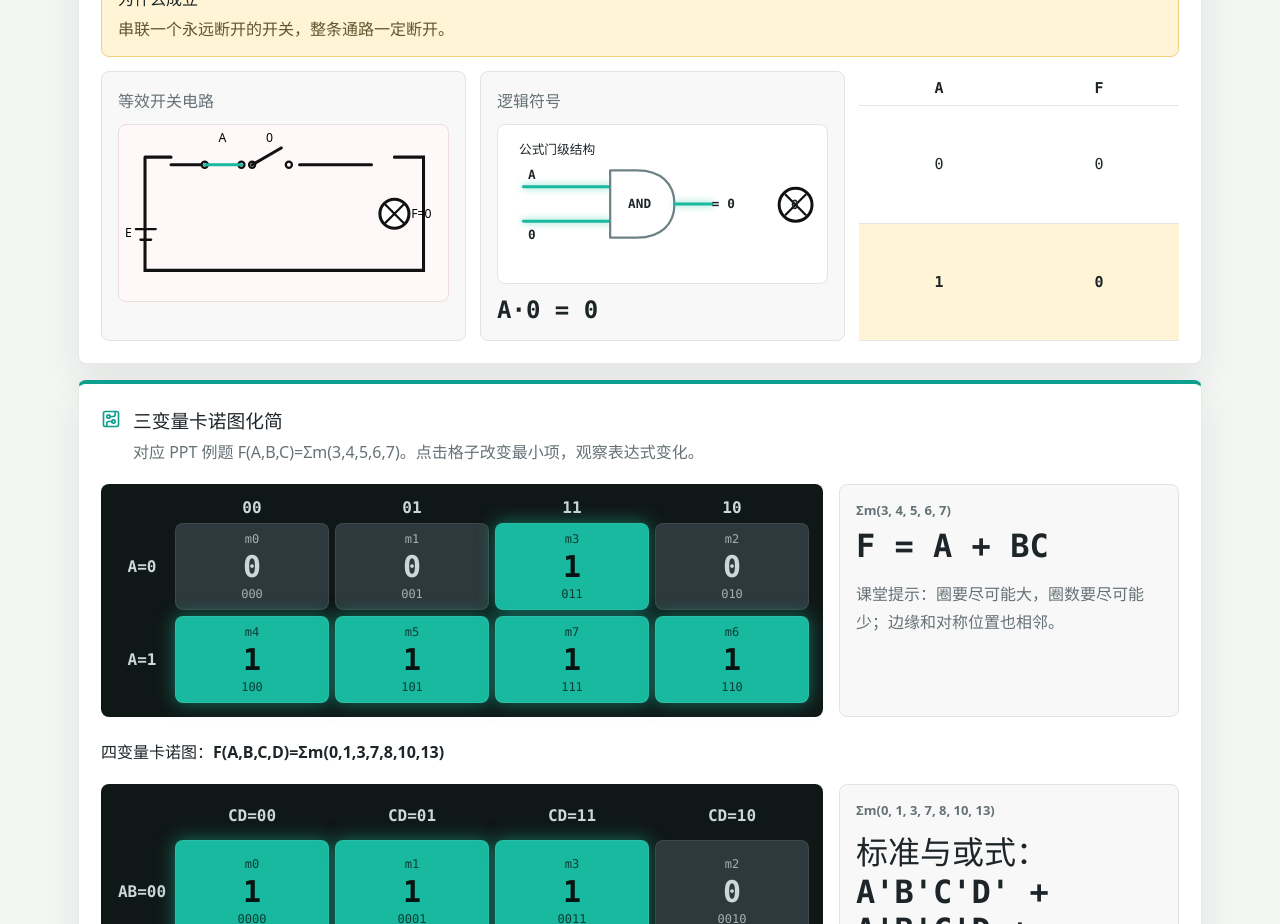
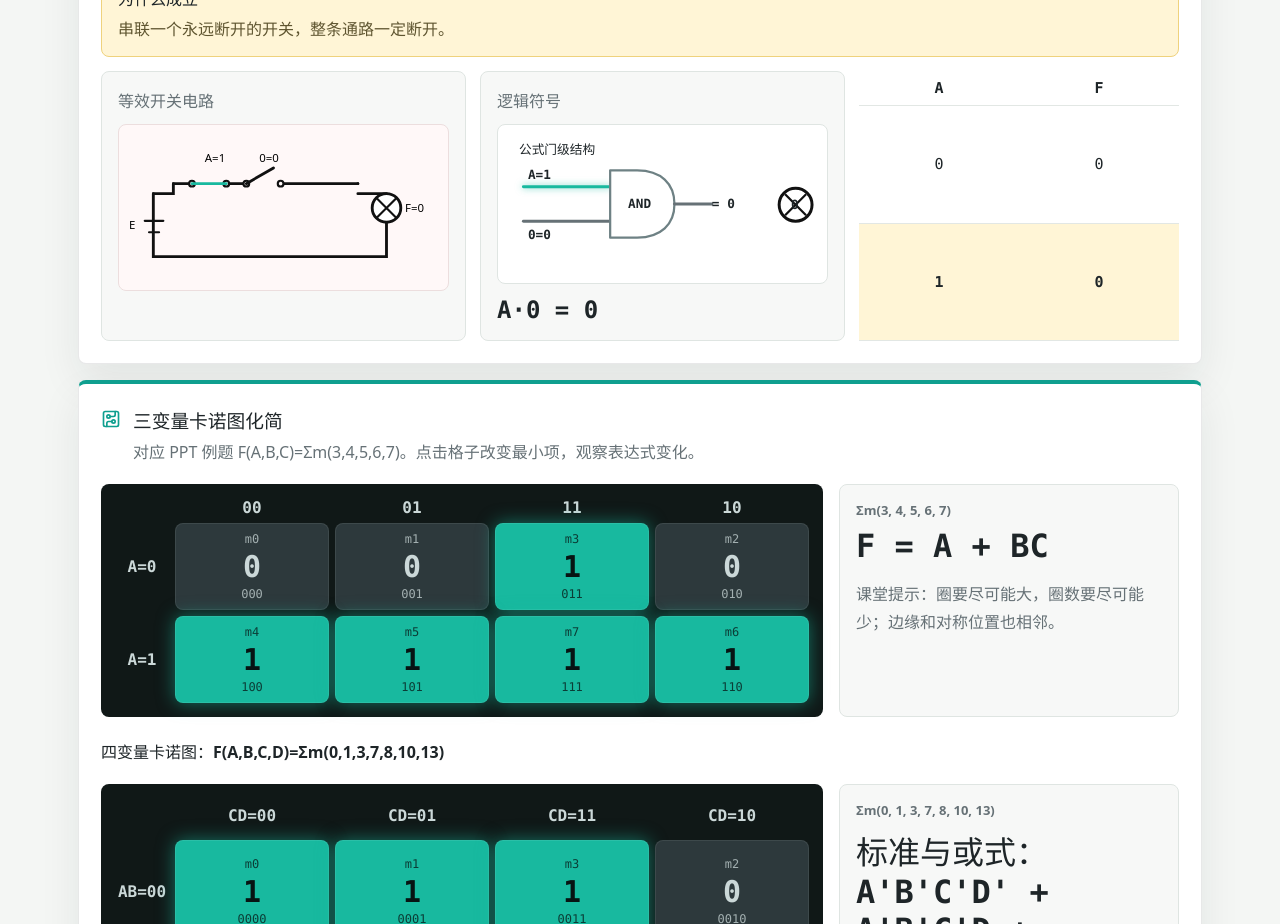
Before and after one commit to huihuinjust/Digital-Logic-Lab, a React (Vite) app: page / in a window 1280 px wide. Shown: the part 9120-10044 px from the top of the page. Built offline with nearby package versions, Linux system fonts and the light colour scheme.

Commit message:
Fix logic law circuit rendering

```diff
--- a/src/App.jsx
+++ b/src/App.jsx
@@ -1109,7 +1109,7 @@ function LogicLawLab() {
         </div>
         <div className="logic-symbol">
           <span>逻辑符号</span>
-          <LawSymbolDiagram law={law} activeLaw={activeLaw} output={activeLaw.l} />
+          <LawSymbolDiagram law={law} activeLaw={activeLaw} a={a} b={b} c={c} output={activeLaw.l} />
           <strong>{activeLaw.left} = {activeLaw.right}</strong>
         </div>
         <table className="truth law-truth">
@@ -1132,37 +1132,20 @@ function LogicLawLab() {
   );
 }
 
-function LawSymbolDiagram({ law, activeLaw, output }) {
-  const labels = {
-    zeroAnd: ["A", "0", "AND", "0"],
-    oneOr: ["A", "1", "OR", "1"],
-    identityAnd: ["A", "1", "AND", "A"],
-    identityOr: ["A", "0", "OR", "A"],
-    idempotentOr: ["A", "A", "OR", "A"],
-    idempotentAnd: ["A", "A", "AND", "A"],
-    compOr: ["A", "A'", "OR", "1"],
-    compAnd: ["A", "A'", "AND", "0"],
-    absorb: ["A", "AB", "OR", "A"],
-    absorb2: ["A", "A+B", "AND", "A"],
-    eliminate: ["AB", "AB'", "OR", "A"],
-    combine: ["A'BC", "ABC", "OR", "BC"],
-    consensus: ["AB", "A'C", "OR", "AB+A'C"],
-    demorgan: ["A", "B", "NAND", "A'+B'"],
-    dual: ["A+B", "A+C", "AND", "A+BC"]
-  };
-  const [in1, in2, gate, simplified] = labels[law] || ["A", "B", "GATE", activeLaw.right];
+function LawSymbolDiagram({ law, activeLaw, a, b, c, output }) {
+  const [in1, in2, gate, simplified] = lawSymbolModel(law, a, b, c, activeLaw);
   const hasBubble = gate === "NAND";
   return (
     <svg className="law-symbol-svg" viewBox="0 0 440 190" role="img" aria-label={`${activeLaw.left} equals ${activeLaw.right}`}>
       <text x="28" y="28">公式门级结构</text>
-      <path className="symbol-wire on" d="M34 72 H150" />
-      <path className="symbol-wire on" d="M34 118 H150" />
-      <text x="40" y="62">{in1}</text>
-      <text x="40" y="142">{in2}</text>
+      <path className={in1.value ? "symbol-wire on" : "symbol-wire"} d="M34 72 H150" />
+      <path className={in2.value ? "symbol-wire on" : "symbol-wire"} d="M34 118 H150" />
+      <text x="40" y="62">{in1.label}={bit(in1.value)}</text>
+      <text x="40" y="142">{in2.label}={bit(in2.value)}</text>
       <path className="gate-shape" d={gate === "OR" ? "M150 50 C178 50 204 66 226 95 C204 124 178 140 150 140 C164 110 164 80 150 50 Z" : "M150 50 H186 C218 50 236 68 236 95 C236 122 218 140 186 140 H150 Z"} />
       <text x="174" y="101">{gate}</text>
       {hasBubble && <circle className="gate-bubble" cx="244" cy="95" r="6" />}
-      <path className="symbol-wire on" d={`M${hasBubble ? 250 : 236} 95 H286`} />
+      <path className={output ? "symbol-wire on" : "symbol-wire"} d={`M${hasBubble ? 250 : 236} 95 H286`} />
       <text x="286" y="101">= {simplified}</text>
       <circle className={output ? "bulb on" : "bulb"} cx="398" cy="96" r="22" />
       <path className="bulb-mark" d="M384 82 L412 110 M412 82 L384 110" />
@@ -1171,15 +1154,71 @@ function LawSymbolDiagram({ law, activeLaw, output }) {
   );
 }
 
+function lawSymbolModel(law, a, b, c, activeLaw) {
+  const models = {
+    zeroAnd: [{ label: "A", value: a }, { label: "0", value: false }, "AND", "0"],
+    oneOr: [{ label: "A", value: a }, { label: "1", value: true }, "OR", "1"],
+    identityAnd: [{ label: "A", value: a }, { label: "1", value: true }, "AND", "A"],
+    identityOr: [{ label: "A", value: a }, { label: "0", value: false }, "OR", "A"],
+    idempotentOr: [{ label: "A", value: a }, { label: "A", value: a }, "OR", "A"],
+    idempotentAnd: [{ label: "A", value: a }, { label: "A", value: a }, "AND", "A"],
+    compOr: [{ label: "A", value: a }, { label: "A'", value: !a }, "OR", "1"],
+    compAnd: [{ label: "A", value: a }, { label: "A'", value: !a }, "AND", "0"],
+    absorb: [{ label: "A", value: a }, { label: "AB", value: a && b }, "OR", "A"],
+    absorb2: [{ label: "A", value: a }, { label: "A+B", value: a || b }, "AND", "A"],
+    eliminate: [{ label: "AB", value: a && b }, { label: "AB'", value: a && !b }, "OR", "A"],
+    combine: [{ label: "A'BC", value: !a && b && c }, { label: "ABC", value: a && b && c }, "OR", "BC"],
+    consensus: [{ label: "AB", value: a && b }, { label: "A'C", value: !a && c }, "OR", "AB+A'C"],
+    demorgan: [{ label: "A", value: a }, { label: "B", value: b }, "NAND", "A'+B'"],
+    dual: [{ label: "A", value: a }, { label: "BC", value: b && c }, "OR", "A+BC"]
+  };
+  return models[law] || [{ label: activeLaw.left, value: activeLaw.l }, { label: activeLaw.right, value: activeLaw.r }, "OR", activeLaw.right];
+}
+
 function LawEquivalentCircuit({ law, a, b, c, output }) {
-  const active = {
-    A: a,
-    B: b,
-    C: c,
-    notA: !a,
-    notB: !b,
-    notC: !c
-  };
+  const lanes = lawSwitchLanes(law).map((lane) => lane.map((name) => ({ name, closed: switchValue(name, { a, b, c }) })));
+  const laneYs = lanes.length === 1 ? [82] : lanes.map((_, index) => 56 + index * Math.min(44, 112 / Math.max(1, lanes.length - 1)));
+  const busTop = Math.min(...laneYs);
+  const busBottom = Math.max(...laneYs);
+  return (
+    <svg className="law-circuit-svg" viewBox="0 0 460 230" role="img" aria-label="law equivalent switch network">
+      <path className="wire-path" d="M48 96 V184 H374 V134" />
+      <path className="battery" d="M36 134 H62 M42 150 H56" />
+      <text x="14" y="145">E</text>
+      <path className="wire-path" d={`M48 96 H76 V${busTop} M76 ${busTop} V${busBottom} M334 ${busTop} V${busBottom} M334 96 H374`} />
+      <circle className={output ? "bulb on" : "bulb"} cx="374" cy="116" r="20" />
+      <path className="bulb-mark" d="M360 102 L388 130 M388 102 L360 130" />
+      <text x="400" y="122">F={bit(output)}</text>
+      {lanes.map((lane, laneIndex) => {
+        const y = laneYs[laneIndex];
+        const startX = 102;
+        const gap = lane.length > 2 ? 56 : 76;
+        const connectors = lane.slice(1).map((_, index) => {
+          const x1 = startX + index * gap + 48;
+          const x2 = startX + (index + 1) * gap;
+          return `M${x1} ${y} H${x2}`;
+        }).join(" ");
+        const lastEnd = startX + (lane.length - 1) * gap + 48;
+        return (
+          <g key={`${lane.map((item) => item.name).join("")}-${laneIndex}`}>
+            <path className="wire-path" d={`M76 ${y} H${startX} ${connectors} M${lastEnd} ${y} H334`} />
+            {lane.map((item, index) => (
+              <SwitchBlade
+                key={`${item.name}-${index}`}
+                x={startX + index * gap}
+                y={y}
+                closed={item.closed}
+                label={`${item.name}=${bit(item.closed)}`}
+              />
+            ))}
+          </g>
+        );
+      })}
+    </svg>
+  );
+}
+
+function lawSwitchLanes(law) {
   const lanesByLaw = {
     zeroAnd: [["A", "0"]],
     oneOr: [["A"], ["1"]],
@@ -1197,30 +1236,21 @@ function LawEquivalentCircuit({ law, a, b, c, output }) {
     demorgan: [["A'"], ["B'"]],
     dual: [["A"], ["B", "C"]]
   };
-  const lanes = lanesByLaw[law] || [["A"]];
-  return (
-    <svg className="law-circuit-svg" viewBox="0 0 430 230" role="img" aria-label="law equivalent switch network">
-      <path className="wire-path" d="M34 42 H68 M360 42 H398 V190 H34 V42" />
-      <path className="battery" d="M22 136 H48 M28 150 H42" />
-      <text x="8" y="146">E</text>
-      <circle className={output ? "bulb on" : "bulb"} cx="360" cy="116" r="19" />
-      <path className="bulb-mark" d="M347 103 L373 129 M373 103 L347 129" />
-      <text x="382" y="122">F={bit(output)}</text>
-      {lanes.map((lane, laneIndex) => {
-        const y = 52 + laneIndex * 44;
-        return (
-          <g key={lane.join("")}>
-            <path className="wire-path" d={`M68 ${y} H112 M${112 + lane.length * 62} ${y} H330`} />
-            {lane.map((name, index) => {
-              const key = name === "A'" ? "notA" : name === "B'" ? "notB" : name === "C'" ? "notC" : name;
-              const closed = name === "0" ? false : name === "1" ? true : active[key];
-              return <SwitchBlade key={`${name}-${index}`} x={112 + index * 62} y={y} closed={closed} label={name} />;
-            })}
-          </g>
-        );
-      })}
-    </svg>
-  );
+  return lanesByLaw[law] || [["A"]];
+}
+
+function switchValue(name, values) {
+  const table = {
+    A: values.a,
+    B: values.b,
+    C: values.c,
+    "A'": !values.a,
+    "B'": !values.b,
+    "C'": !values.c,
+    0: false,
+    1: true
+  };
+  return Boolean(table[name]);
 }
 
 function lawTruthRows(law) {
```
